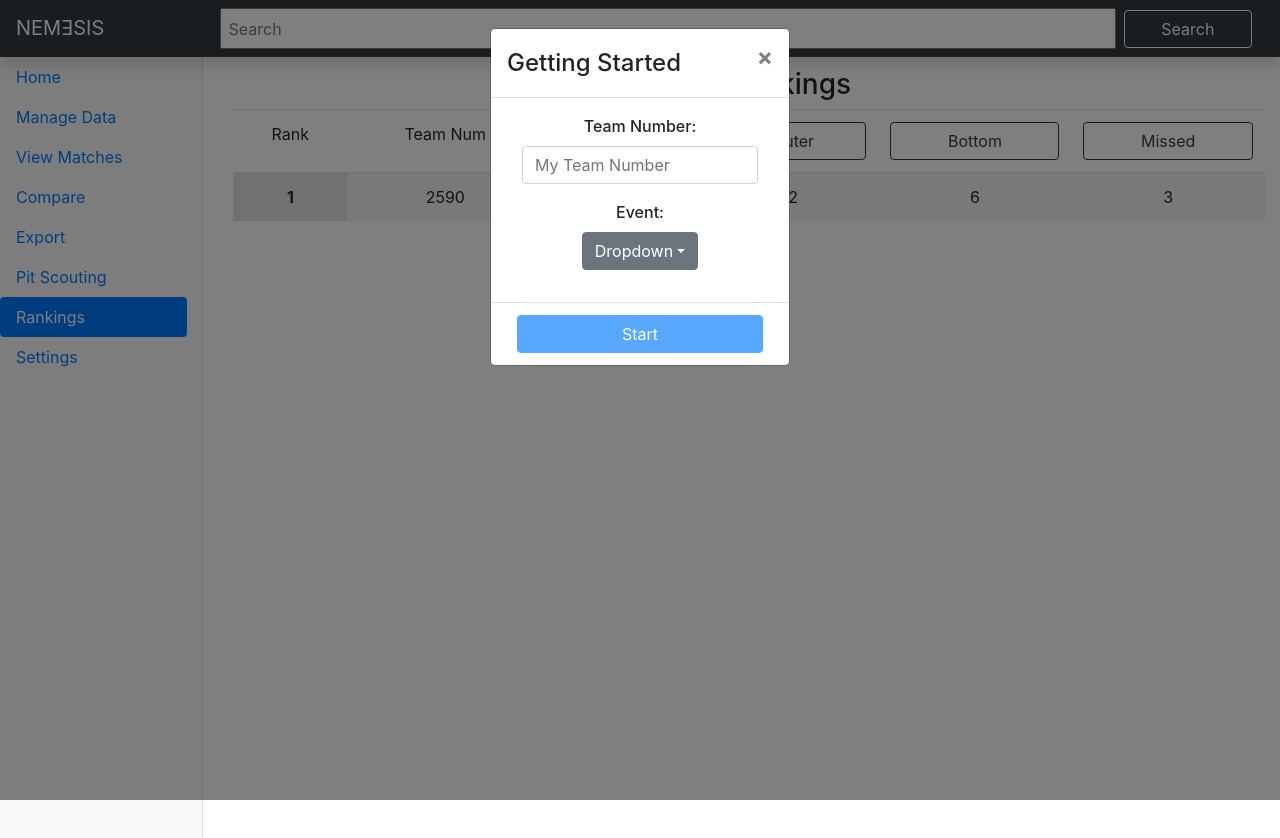
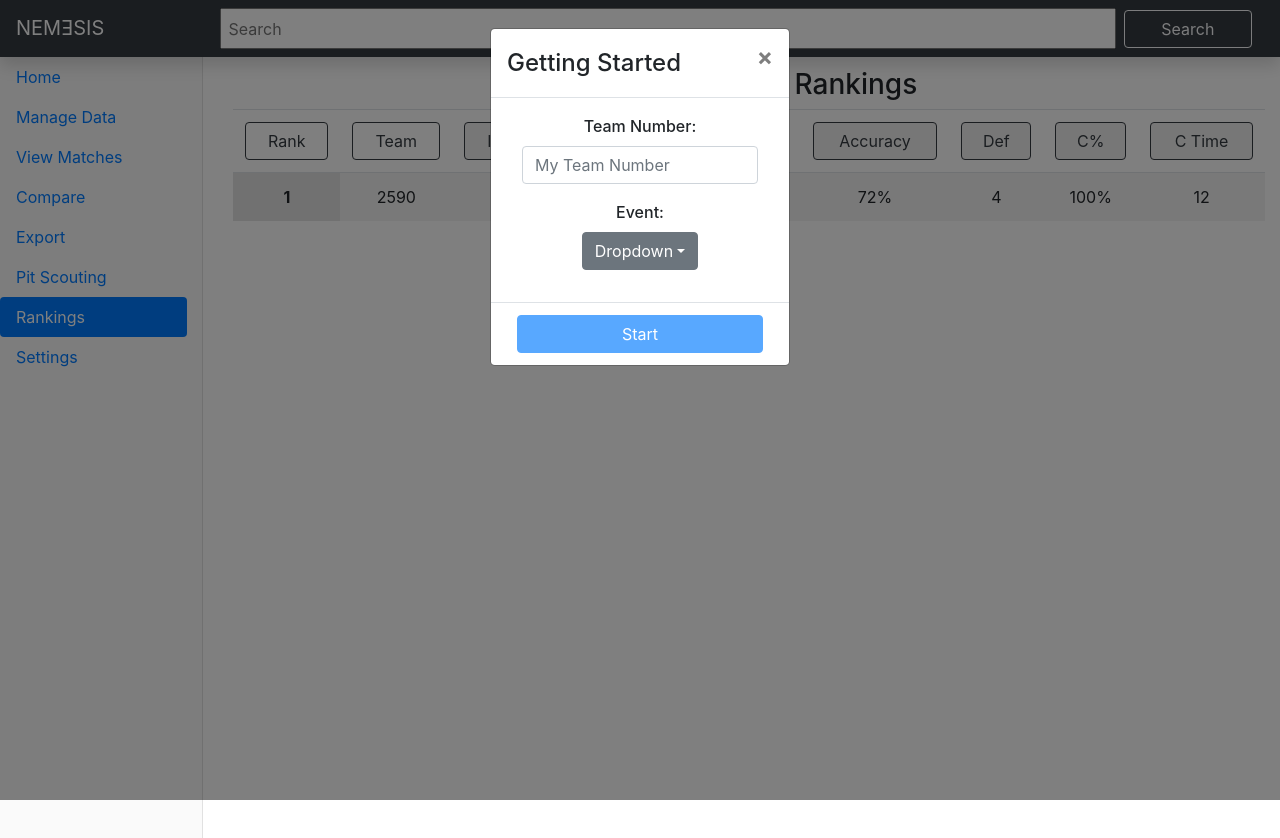
Before and after one commit to codejvn/MasterScout, a React (Create React App) app: page / in a window 1280 px wide. Shown: the top 838 px of the page. Built offline with nearby package versions, Linux system fonts and the light colour scheme.

Commit message:
added to rankings

```diff
--- a/src/Components/Layout/Rankings.js
+++ b/src/Components/Layout/Rankings.js
@@ -42,8 +42,31 @@ export class RankingsRaw extends Component {
             (a.aggregated[0][2] + a.aggregated[1][0])
         );
         break;
-      case "Missed":
-        sorted.sort((a, b) => b.aggregated[1][3] - a.aggregated[1][3]);
+      case "Accuracy":
+        sorted.sort((a, b) =>
+          (parseInt(100 - (b.aggregated[1][3] / (b.aggregated[1][7] + b.aggregated[1][8] + b.aggregated[1][9] + b.aggregated[1][10])) * 100) -
+          parseInt(100 - (a.aggregated[1][3] / (a.aggregated[1][7] + a.aggregated[1][8] + a.aggregated[1][9] + a.aggregated[1][10])) * 100)));
+        break;
+      case "Defense":
+        sorted.sort(
+          (a, b) =>
+            b.aggregated[1][11] -
+            (a.aggregated[1][11])
+        );
+        break;
+      case "Climb":
+        sorted.sort(
+          (a, b) =>
+            b.aggregated[2][1] -
+            (a.aggregated[2][1])
+        );
+        break;
+      case "Climb Time":
+        sorted.sort(
+          (a, b) =>
+            b.aggregated[2][4] -
+            (a.aggregated[2][4])
+        );
         break;
     }
     console.log("SORTED");
@@ -53,17 +76,30 @@ export class RankingsRaw extends Component {
   render() {
     return (
       <Container>
-        <h3 style={mainHead}>Team Rankings</h3>
+        <h3 style={mainHead}>Analyzed Team Rankings</h3>
 
-        <Table hover style={noTop} striped>
+        <Table hover responsive style={noTop} striped>
           <thead style={{ textAlign: "center" }}>
             <tr>
-              <td>Rank</td>
-              <td>Team Num</td>
               <td>
                 <Button
                   variant="outline-dark"
                   style={fullWidth}
+                >
+                  Rank
+                </Button></td>
+              <td>
+                <Button
+                  variant="outline-dark"
+                  style={fullWidth}
+                >
+                  Team
+                </Button>
+              </td>
+              <td>
+                <Button
+                  variant="outline-dark"
+                  style={fullWidthDynamic}
                   onClick={this.selectSortBy}
                   sort={"Inner"}
                 >
@@ -73,7 +109,7 @@ export class RankingsRaw extends Component {
               <td>
                 <Button
                   variant="outline-dark"
-                  style={fullWidth}
+                  style={fullWidthDynamic}
                   onClick={this.selectSortBy}
                   sort={"Outer"}
                 >
@@ -83,7 +119,7 @@ export class RankingsRaw extends Component {
               <td>
                 <Button
                   variant="outline-dark"
-                  style={fullWidth}
+                  style={fullWidthDynamic}
                   onClick={this.selectSortBy}
                   sort={"Bottom"}
                 >
@@ -93,11 +129,42 @@ export class RankingsRaw extends Component {
               <td>
                 <Button
                   variant="outline-dark"
-                  style={fullWidth}
+                  style={fullWidthDynamic}
                   onClick={this.selectSortBy}
-                  sort={"Missed"}
+                  sort={"Accuracy"}
                 >
-                  Missed
+                  Accuracy
+                </Button>
+              </td>
+
+              <td>
+                <Button
+                  variant="outline-dark"
+                  style={fullWidthDynamic}
+                  onClick={this.selectSortBy}
+                  sort={"Defense"}
+                >
+                  Def
+                </Button>
+              </td>
+              <td>
+                <Button
+                  variant="outline-dark"
+                  style={fullWidthDynamic}
+                  onClick={this.selectSortBy}
+                  sort={"Climb"}
+                >
+                  C%
+                </Button>
+              </td>
+              <td>
+                <Button
+                  variant="outline-dark"
+                  style={fullWidthDynamic}
+                  onClick={this.selectSortBy}
+                  sort={"ClimbTime"}
+                >
+                  C Time
                 </Button>
               </td>
             </tr>
@@ -113,13 +180,13 @@ export class RankingsRaw extends Component {
     );
   }
 }
-const center = {
-  textAlign: "center",
-  width: "16%",
-};
 const fullWidth = {
   width: "100%",
 };
+const fullWidthDynamic = {
+  width: "100%",
+  backgroundColor: 'rgba(100,100,100,0.1)'
+}
 const noTop = {
   top: "0px",
   marginTop: "0px",
--- a/src/Components/RankRow.js
+++ b/src/Components/RankRow.js
@@ -12,7 +12,10 @@ export class RankRow extends Component {
         <td style={center}>{team.aggregated[0][4] + team.aggregated[1][2]}</td>
         <td style={center}>{team.aggregated[0][3] + team.aggregated[1][1]}</td>
         <td style={center}>{team.aggregated[0][2] + team.aggregated[1][0]}</td>
-        <td style={center}>{team.aggregated[1][3]}</td>
+        <td style={center}>{parseInt(100 - (team.aggregated[1][3] / (team.aggregated[1][7] + team.aggregated[1][8] + team.aggregated[1][9] + team.aggregated[1][10])) * 100)}%</td>
+        <td style={center}>{team.aggregated[1][11]}</td>
+        <td style={center}>{team.aggregated[2][1]*100}%</td>
+        <td style={center}>{team.aggregated[2][4]}</td>
       </tr>
     );
   }
```
